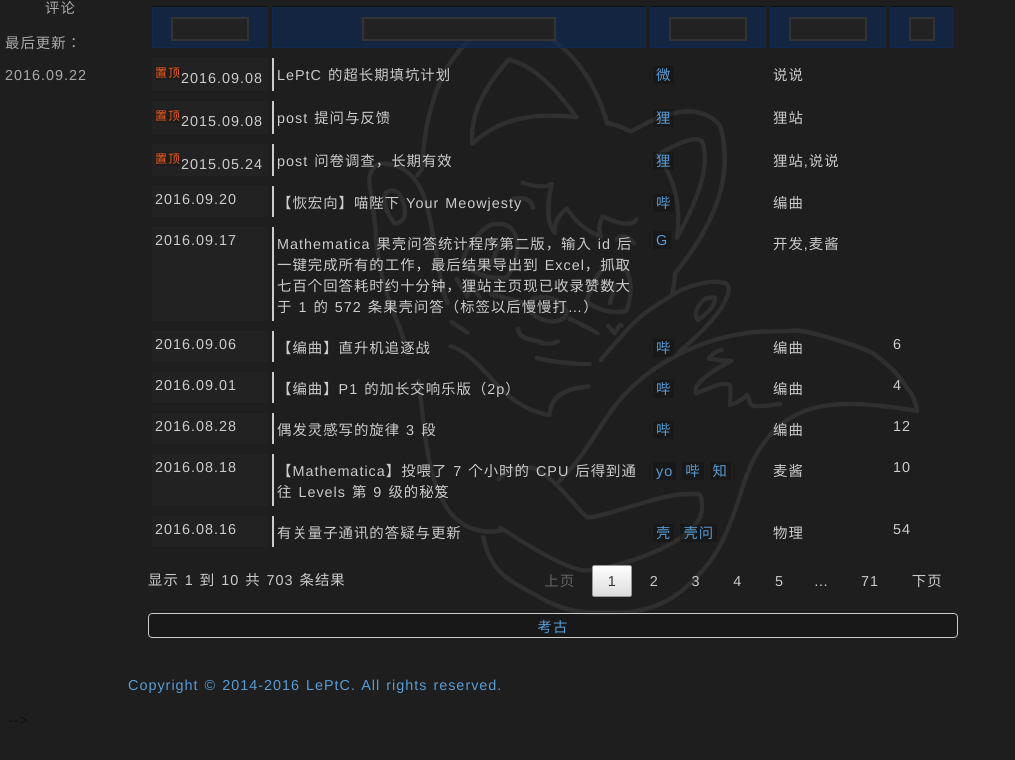
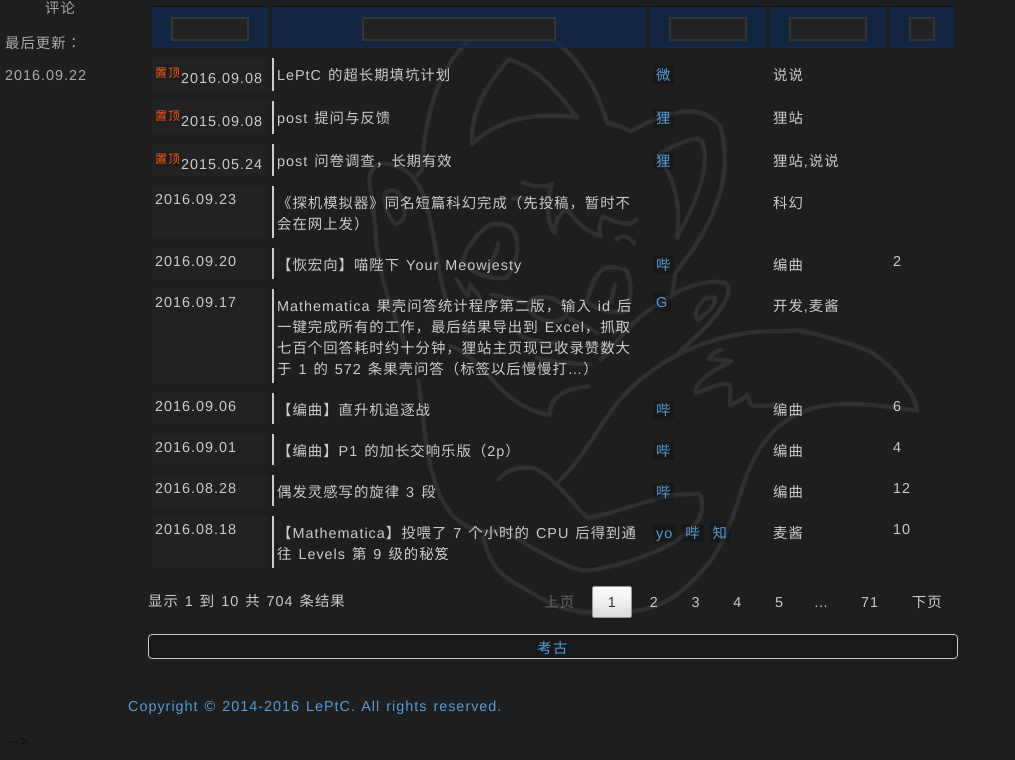
Before and after one commit to LePtC/LePtC.github.io, a Jekyll site: the page built from index.html, in a window 1280 px wide, cut to the strip 140-900 px from the top of the page. Shown: the whole strip, without its empty margins (0-1015 px from the left). Built offline with Jekyll 4.4.1, drawn with Linux system fonts in a browser that asks for light colours; Markdown is read by kramdown in place of the engine named in the settings; comment, search, counter and statistics services are not loaded.

Commit message:
update index

```diff
--- a/index.html
+++ b/index.html
@@ -257,10 +257,15 @@ $(document).ready(function() {
 
 <tbody>
 
+<tr><td>2016.09.23</td>
+  <td>《探机模拟器》同名短篇科幻完成（先投稿，暂时不会在网上发）</td>
+<td></td>
+<td>科幻</td><td></td></tr>
+
 <tr><td>2016.09.20</td>
   <td>【恢宏向】喵陛下 Your Meowjesty</td>
 <td><a href="http://www.bilibili.com/video/av6354741">哔</a></td>
-<td>编曲</td><td></td></tr>
+<td>编曲</td><td>2</td></tr>
 
 <tr><td>2016.09.17</td>
   <td>Mathematica 果壳问答统计程序第二版，输入 id 后一键完成所有的工作，最后结果导出到 Excel，抓取七百个回答耗时约十分钟，狸站主页现已收录赞数大于 1 的 572 条果壳问答（标签以后慢慢打…）</td>
```
